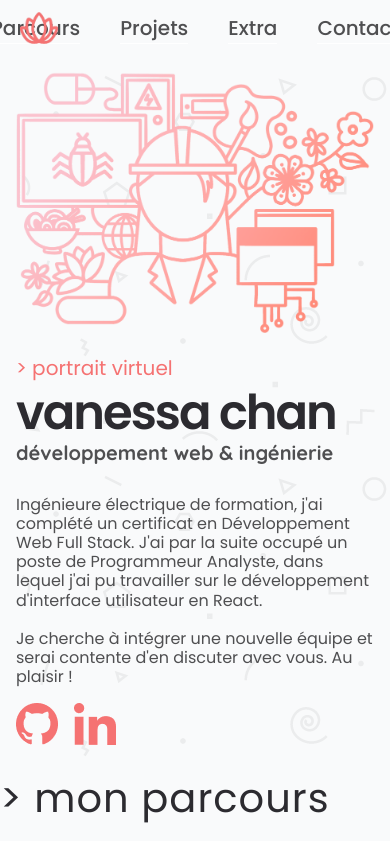
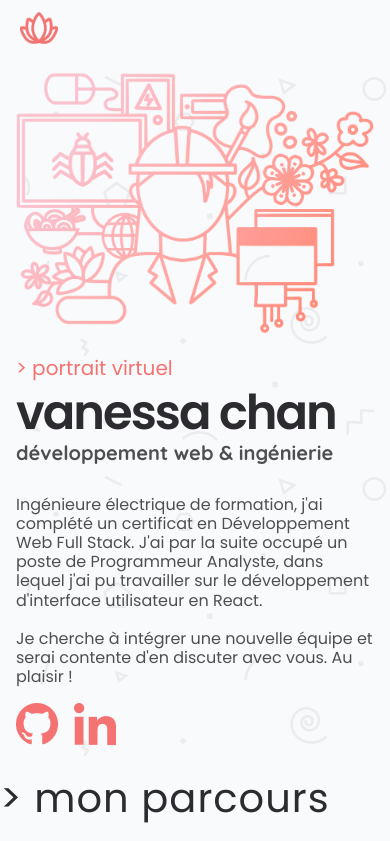
Before and after one commit to VanessaCHW/vc-portfolio, a Next.js app in the folder vanportfolio/: page / in a window 390 px wide. Shown: the top 841 px of the page. Built offline with nearby package versions, Linux system fonts and the light colour scheme.

Commit message:
Navbar disparaît en format mobile

```diff
--- a/vanportfolio/src/app/Components/NavBar/NavBar.js
+++ b/vanportfolio/src/app/Components/NavBar/NavBar.js
@@ -67,6 +67,11 @@ const NavListDesktop = styled.ul`
       -webkit-background-clip: text;
       -webkit-text-fill-color: transparent;
     }
+
+    /**Mobile */
+    @media (max-width: 600px) {
+      display: none;
+    }
   }
 `;
 
```
